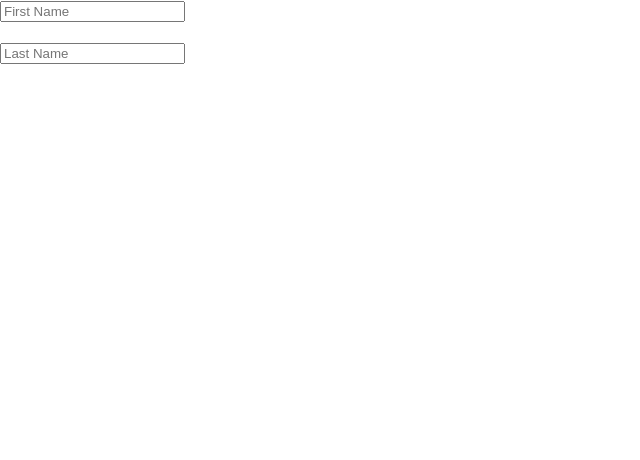
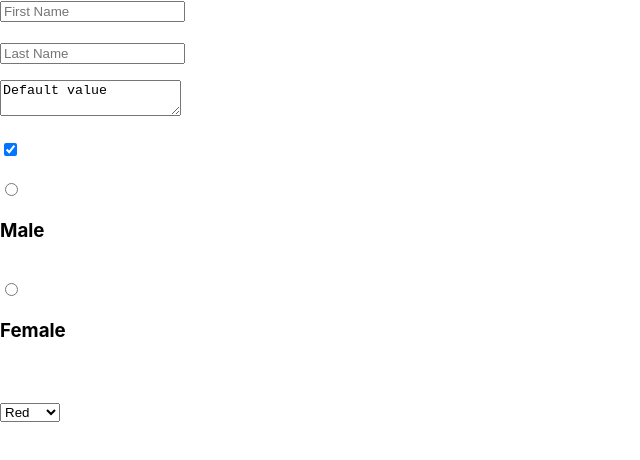
Before and after one commit to adityabisoi/react-tutorials, a React (Create React App) app: page / in a window 1280 px wide. Shown: the top 460 px of the page, without its empty margins (0-640 px from the left). Built offline with nearby package versions, Linux system fonts and the light colour scheme; the HTML template or start-up script is replaced by a standard one.

Commit message:
textbox checkbox radio select form types

```diff
--- a/src/App.js
+++ b/src/App.js
@@ -5,25 +5,44 @@ class App extends React.Component{
     super()
     this.state = {
         firstName: "",
-        lastName: ""
+        lastName: "",
+        isChecked:true,
+        gender:"",
+        favColor:""
     }
     this.handleChange = this.handleChange.bind(this)
     }
 
     handleChange(event){
-        this.setState({
-            [event.target.name] : event.target.value
-        })
+        const { name, value,type, checked} = event.target
+        type === "checkbox" ? this.setState({[name]:checked}) : this.setState({[name]:value})
     }
 
     render(){
         return(
             <div>
-                <form>
-                    <input type="text" name="firstName" placeholder="First Name" onChange={this.handleChange} />
+                <form onSubmit={this.handleSubmit}>
+                    <input type="text" name="firstName" value={this.state.firstName} placeholder="First Name" onChange={this.handleChange} />
                     <br/><br/>
-                    <input type="text" name="lastName" placeholder="Last Name" onChange={this.handleChange} />
+                    <input type="text" name="lastName" value={this.state.lastName} placeholder="Last Name" onChange={this.handleChange} />
                     <p>{this.state.firstName} {this.state.lastName}</p>
+                    <textarea value={"Default value"}/>
+                    <br/><br/>
+                    <input type="checkbox" name="isChecked" checked={this.state.isChecked} onChange={this.handleChange}/>
+                    <br/><br/>
+                    <input type="radio" name="gender" value="male" checked={this.state.gender==='male'} onChange={this.handleChange}/>
+                    <h3>Male</h3>
+                    <br/>
+                    <input type="radio" name="gender" value="female" checked={this.state.gender==='female'} onChange={this.handleChange}/>
+                    <h3>Female</h3>
+                    <p>{this.state.gender}</p>
+                    <br/><br/>
+                    <select value={this.state.favColor} onChange={this.handleChange} name="favColor">
+                        <option value="red">Red</option>
+                        <option value="blue">Blue</option>
+                        <option value="green">Green</option>
+                    </select>
+                    <p>{this.state.favColor}</p>
                 </form>
             </div>
         );
```
